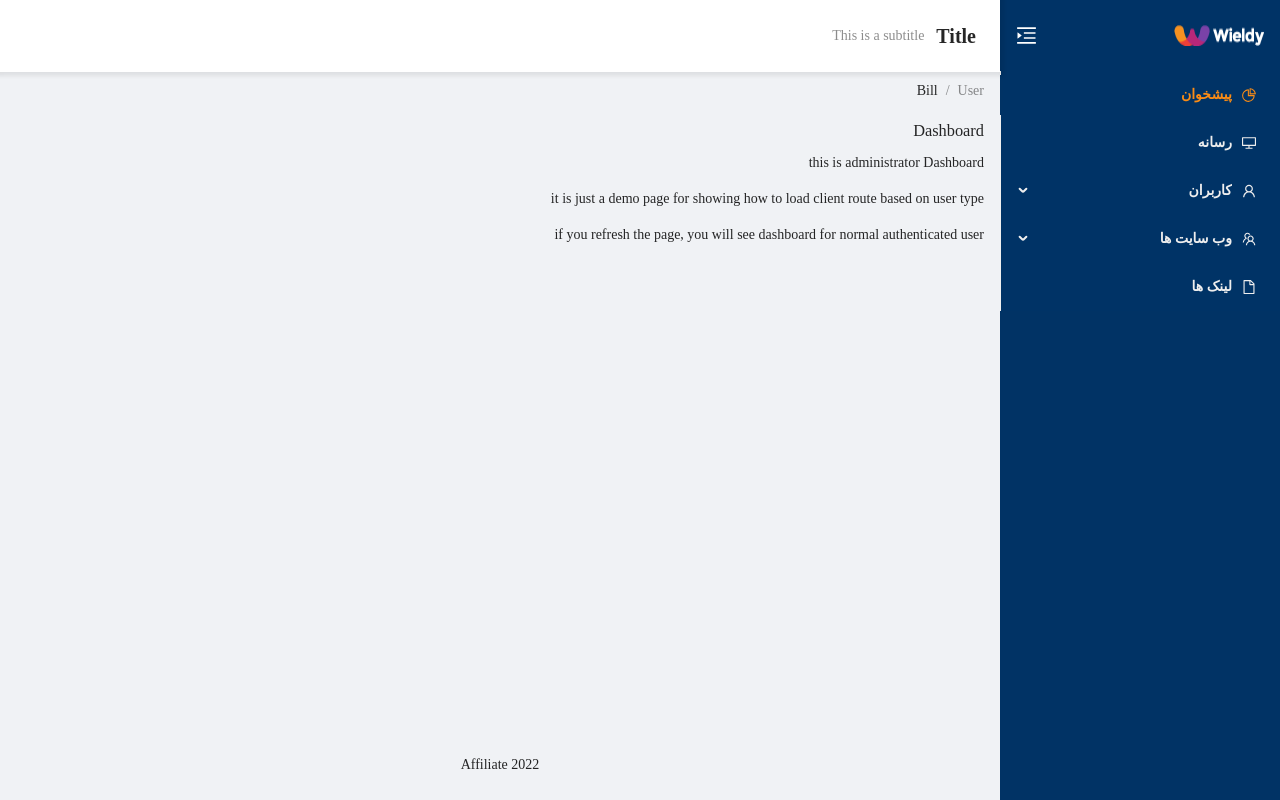
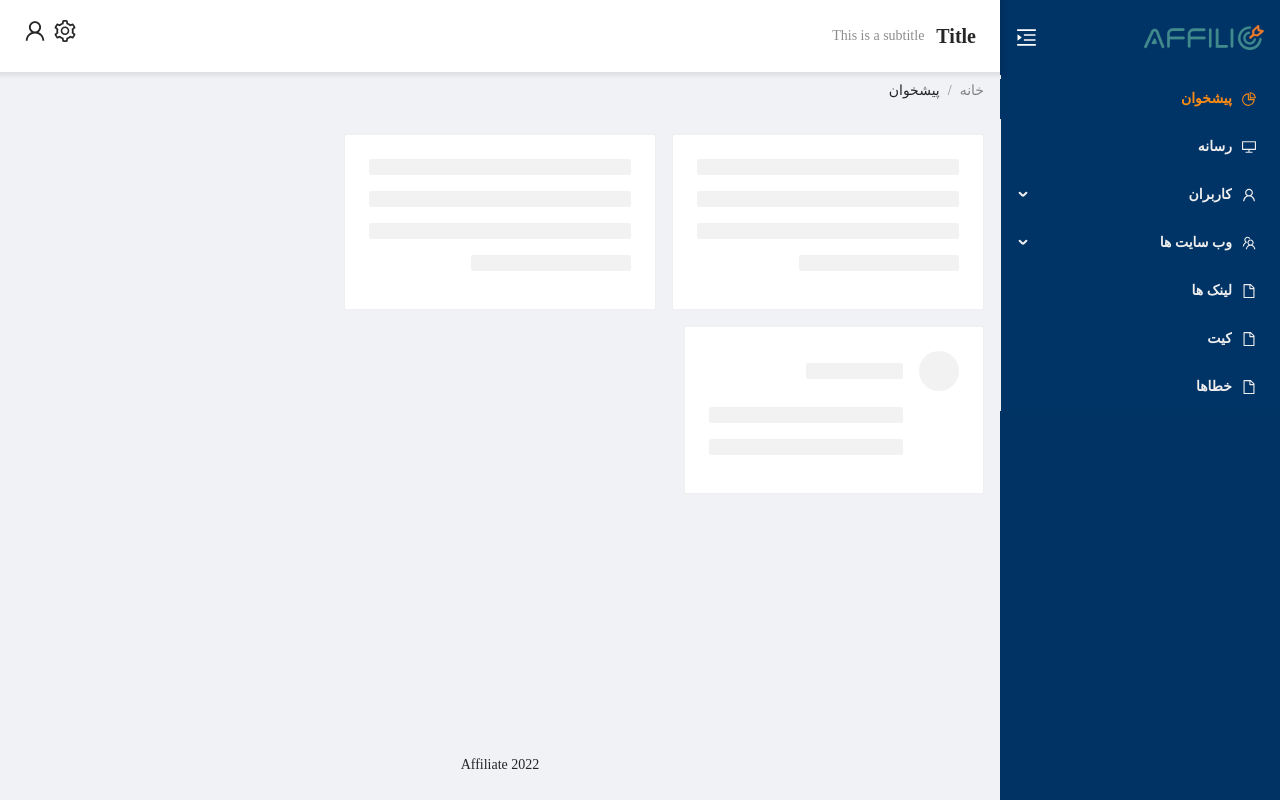
Before and after one commit to masoudit/mini-affilio, a React (Create React App) app: page / in a window 1280 px wide. Built offline with nearby package versions, Linux system fonts and the light colour scheme; a web font is replaced by a local one; what moment-jalaali would draw is missing.

Commit message:
Add two sample pages and kit

```diff
--- a/src/components/main/Layout.jsx
+++ b/src/components/main/Layout.jsx
@@ -1,3 +1,4 @@
+import { SettingOutlined, UserOutlined } from "@ant-design/icons";
 import { Breadcrumb, Layout, Menu, PageHeader } from "antd";
 import PropTypes from "prop-types";
 import React, { useState } from "react";
@@ -26,14 +27,18 @@ const MainLayout = (props) => {
             className="site-header"
             title="Title"
             subTitle="This is a subtitle"
+            extra={[
+              <SettingOutlined style={{ fontSize: "22px" }} key={1} />,
+              <UserOutlined style={{ fontSize: "22px" }} key={1} />,
+            ]}
           />
         </Header>
         <Content style={{ margin: "0 16px" }}>
           <Breadcrumb style={{ margin: "16px 0" }}>
-            <Breadcrumb.Item>User</Breadcrumb.Item>
-            <Breadcrumb.Item>Bill</Breadcrumb.Item>
+            <Breadcrumb.Item>خانه</Breadcrumb.Item>
+            <Breadcrumb.Item>پیشخوان</Breadcrumb.Item>
           </Breadcrumb>
-          {children}
+          <div>{children}</div>
         </Content>
         <Footer style={{ textAlign: "center" }}>Affiliate 2022</Footer>
       </Layout>
--- a/src/components/main/Sidebar.jsx
+++ b/src/components/main/Sidebar.jsx
@@ -10,6 +10,7 @@ import {
 import { Layout, Menu } from "antd";
 import React, { useState } from "react";
 import { useTranslation } from "react-i18next";
+import { useNavigate } from "react-router-dom";
 
 import Logo from "@/assets/logo.png";
 
@@ -19,6 +20,7 @@ const { SubMenu } = Menu;
 const Sidebar = () => {
   const [collapsed, setCollapsed] = useState(false);
   const { t } = useTranslation();
+  const navigate = useNavigate();
 
   const onCollapse = () => {
     setCollapsed((old) => !old);
@@ -33,7 +35,7 @@ const Sidebar = () => {
       className="sidebar"
     >
       <div className="menu_logo" onClick={onCollapse}>
-        {!collapsed ? <img src={Logo} /> : ""}
+        {!collapsed ? <img src={Logo} style={{ height: "25px" }} /> : ""}
         {collapsed ? (
           <MenuFoldOutlined className={"collapse_icon"} />
         ) : (
@@ -41,7 +43,11 @@ const Sidebar = () => {
         )}
       </div>
       <Menu className="sidebar_menu" defaultSelectedKeys={["1"]} mode="inline">
-        <Menu.Item key="1" icon={<PieChartOutlined />}>
+        <Menu.Item
+          key="1"
+          icon={<PieChartOutlined />}
+          onClick={() => navigate("/")}
+        >
           {t("Dashboard")}
         </Menu.Item>
         <Menu.Item key="2" icon={<DesktopOutlined />}>
@@ -58,6 +64,20 @@ const Sidebar = () => {
         <Menu.Item key="9" icon={<FileOutlined />}>
           لینک ها
         </Menu.Item>
+        <Menu.Item
+          key="10"
+          onClick={() => navigate("kits")}
+          icon={<FileOutlined />}
+        >
+          کیت
+        </Menu.Item>
+        <Menu.Item
+          key="11"
+          onClick={() => navigate("404")}
+          icon={<FileOutlined />}
+        >
+          خطاها
+        </Menu.Item>
       </Menu>
     </Sider>
   );
--- a/src/pages/dashboard/index.jsx
+++ b/src/pages/dashboard/index.jsx
@@ -1,16 +1,43 @@
+import { Avatar, Card, Col, Row, Skeleton } from "antd";
+import { useState } from "react";
+
+const { Meta } = Card;
+
 export default function Dashboard() {
+  const [loading] = useState(true);
   return (
     <>
-      <h1>Dashboard</h1>
-      <p>this is administrator Dashboard</p>
-      <p>
-        it is just a demo page for showing how to load client route based on
-        user type
-      </p>
-      <p>
-        if you refresh the page, you will see dashboard for normal authenticated
-        user
-      </p>
+      {/* <h1>Dashboard</h1> */}
+      <Row gutter={[16, 16]}>
+        <Col span={8}>
+          <Card style={{ marginTop: 16 }} loading={loading}>
+            <Meta
+              avatar={<Avatar src="https://joeschmoe.io/api/v1/random" />}
+              title="Card title"
+              description="This is the description"
+            />
+          </Card>
+        </Col>
+        <Col span={8}>
+          <Card style={{ marginTop: 16 }} loading={loading}>
+            <Meta
+              avatar={<Avatar src="https://joeschmoe.io/api/v1/random" />}
+              title="Card title"
+              description="This is the description"
+            />
+          </Card>
+        </Col>
+      </Row>
+
+      <Card style={{ width: 300, marginTop: 16 }}>
+        <Skeleton loading={loading} avatar active>
+          <Meta
+            avatar={<Avatar src="https://joeschmoe.io/api/v1/random" />}
+            title="Card title"
+            description="This is the description"
+          />
+        </Skeleton>
+      </Card>
     </>
   );
 }
--- a/src/pages/features/kits/index.jsx
+++ b/src/pages/features/kits/index.jsx
@@ -1,5 +1,5 @@
 // import 'antd/dist/antd.css'
-import { Alert, DatePicker, Divider } from "antd";
+import { Alert, DatePicker, Divider, Space, Steps, Table, Tag } from "antd";
 import { DatePicker as DatePickerJalali } from "antd-jalali";
 import "antd/dist/antd.less";
 import moment from "moment-jalaali";
@@ -13,6 +13,80 @@ moment.locale("fa");
 
 function UiKit() {
   const handleChange = () => {};
+
+  const columns = [
+    {
+      title: "Name",
+      dataIndex: "name",
+      key: "name",
+      render: (text) => <a>{text}</a>,
+    },
+    {
+      title: "Age",
+      dataIndex: "age",
+      key: "age",
+    },
+    {
+      title: "Address",
+      dataIndex: "address",
+      key: "address",
+    },
+    {
+      title: "Tags",
+      key: "tags",
+      dataIndex: "tags",
+      render: (tags) => (
+        <>
+          {tags.map((tag) => {
+            let color = tag.length > 5 ? "geekblue" : "green";
+            if (tag === "loser") {
+              color = "volcano";
+            }
+            return (
+              <Tag color={color} key={tag}>
+                {tag.toUpperCase()}
+              </Tag>
+            );
+          })}
+        </>
+      ),
+    },
+    {
+      title: "Action",
+      key: "action",
+      render: (text, record) => (
+        <Space size="middle">
+          <a>Invite {record.name}</a>
+          <a>Delete</a>
+        </Space>
+      ),
+    },
+  ];
+
+  const data = [
+    {
+      key: "1",
+      name: "John Brown",
+      age: 32,
+      address: "New York No. 1 Lake Park",
+      tags: ["nice", "developer"],
+    },
+    {
+      key: "2",
+      name: "Jim Green",
+      age: 42,
+      address: "London No. 1 Lake Park",
+      tags: ["loser"],
+    },
+    {
+      key: "3",
+      name: "Joe Black",
+      age: 32,
+      address: "Sidney No. 1 Lake Park",
+      tags: ["cool", "teacher"],
+    },
+  ];
+
   return (
     <div className="App">
       <DatePicker onChange={handleChange} />
@@ -21,6 +95,21 @@ function UiKit() {
       <Divider />
       <Alert message="Selected Date" description={"test"} />
       <div style={{ marginTop: 16 }}></div>
+
+      <Divider />
+
+      <Steps current={1}>
+        <Steps.Step title="Finished" description="This is a description." />
+        <Steps.Step
+          title="In Progress"
+          subTitle="Left 00:00:08"
+          description="This is a description."
+        />
+        <Steps.Step title="Waiting" description="This is a description." />
+      </Steps>
+      <Divider />
+
+      <Table columns={columns} dataSource={data} />
     </div>
   );
 }
```
Also changed, not shown: src/assets/logo.png.
